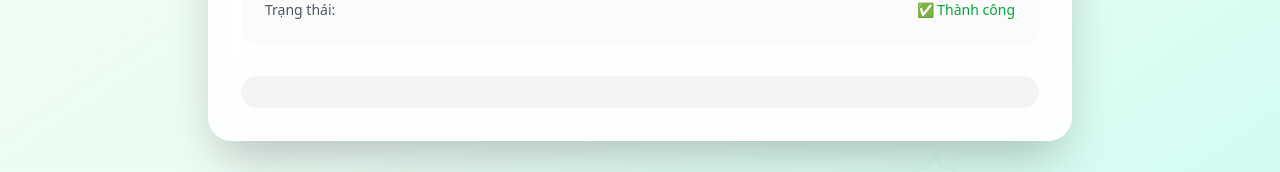
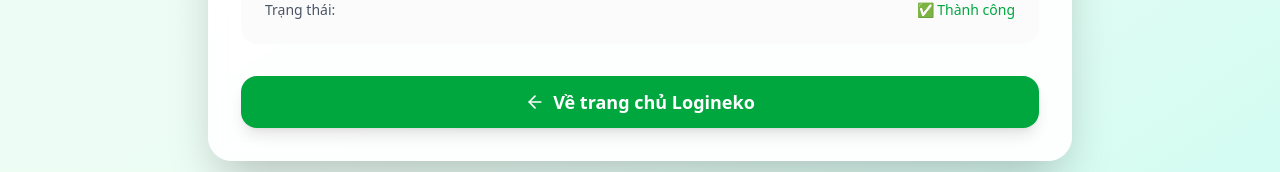
Before and after one commit to Logi-Neko/logineko-client, a Next.js app: page /payment-result in a window 1280 px wide. Shown: the part 565-737 px from the top of the page. Built offline with nearby package versions, Linux system fonts and the light colour scheme; no server answers.

Commit message:
fix button

```diff
--- a/src/app/payment-result/page.tsx
+++ b/src/app/payment-result/page.tsx
@@ -12,8 +12,8 @@
   BookOpen,
   Play,
   Star,
-  Link,
 } from "lucide-react";
+import { useRouter } from "next/navigation";
 
 interface PaymentData {
   status: string;
@@ -24,6 +24,7 @@
 }
 
 const PaymentResultContent = () => {
+  const router = useRouter();
   const searchParams = useSearchParams();
   const [paymentData, setPaymentData] = useState<PaymentData>({
     status: "",
@@ -196,13 +197,13 @@
             </div>
 
             <div className="space-y-3">
-              <Link
-                href="/"
-                className="w-full bg-gray-100 hover:bg-gray-200 text-gray-700 py-4 rounded-2xl font-semibold text-lg transition-all duration-300 flex items-center justify-center gap-2"
+              <button
+                onClick={() => router.push("/")}
+                className="w-full cursor-pointer bg-green-600 hover:bg-green-700 text-white py-3 rounded-2xl font-semibold text-lg transition-all duration-300 transform hover:scale-105 flex items-center justify-center gap-2 shadow-lg"
               >
                 <ArrowLeft className="w-5 h-5" />
                 Về trang chủ Logineko
-              </Link>
+              </button>
             </div>
           </div>
         </div>
```
